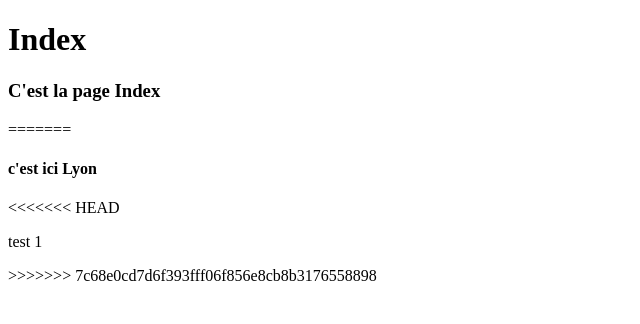
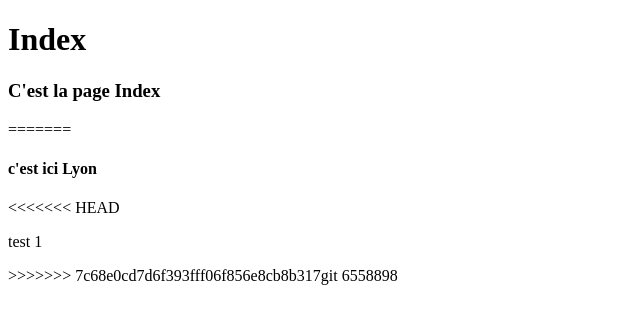
Before and after one commit to zackpathou/TP_team_github, a plain HTML site: page index.html in a window 1280 px wide. Shown: the full height of the page, 0-640 px from the left. Drawn offline with Linux system fonts and the light colour scheme.

Commit message:
encore un commit

```diff
--- a/index.html
+++ b/index.html
@@ -12,7 +12,7 @@
   <h4>c'est ici Lyon</h4>
 <<<<<<< HEAD
   <p>test 1</p>
->>>>>>> 7c68e0cd7d6f393fff06f856e8cb8b3176558898
+>>>>>>> 7c68e0cd7d6f393fff06f856e8cb8b317git 6558898
 </div>
 
 </body>
```
